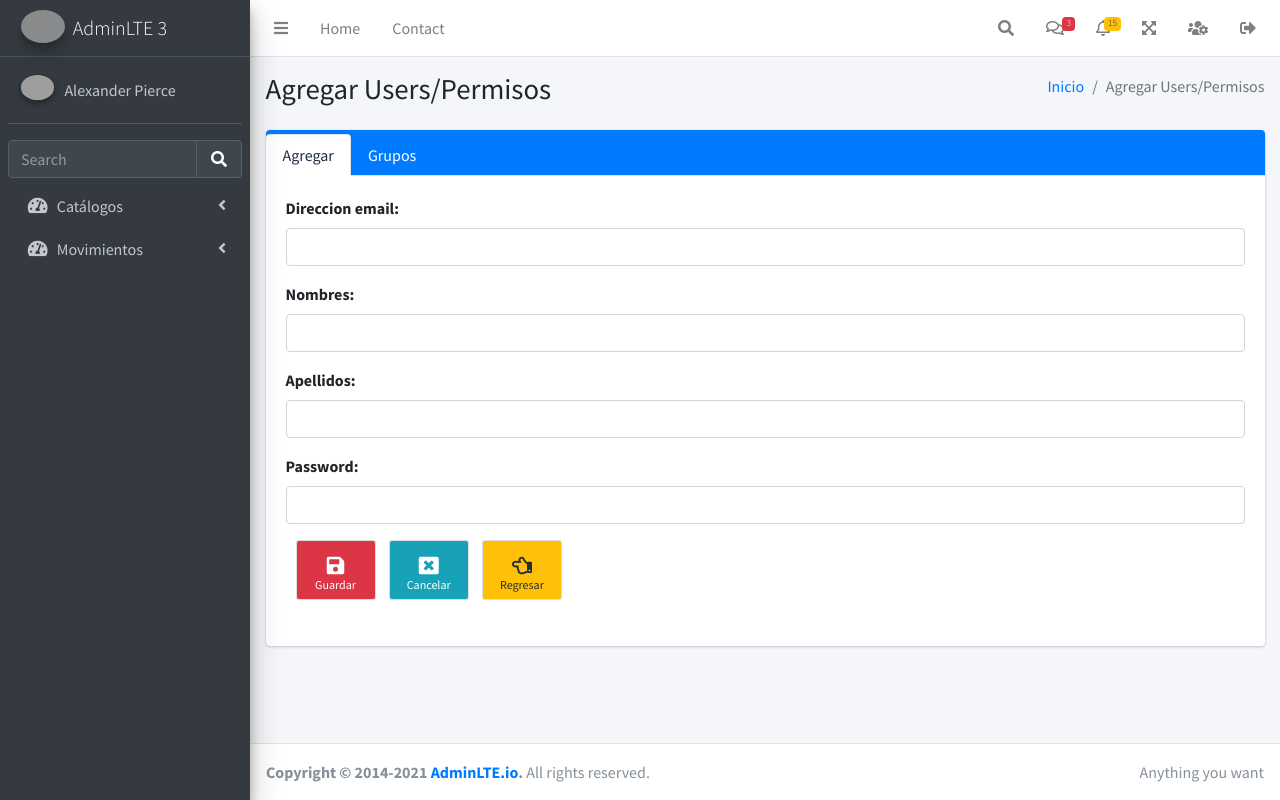
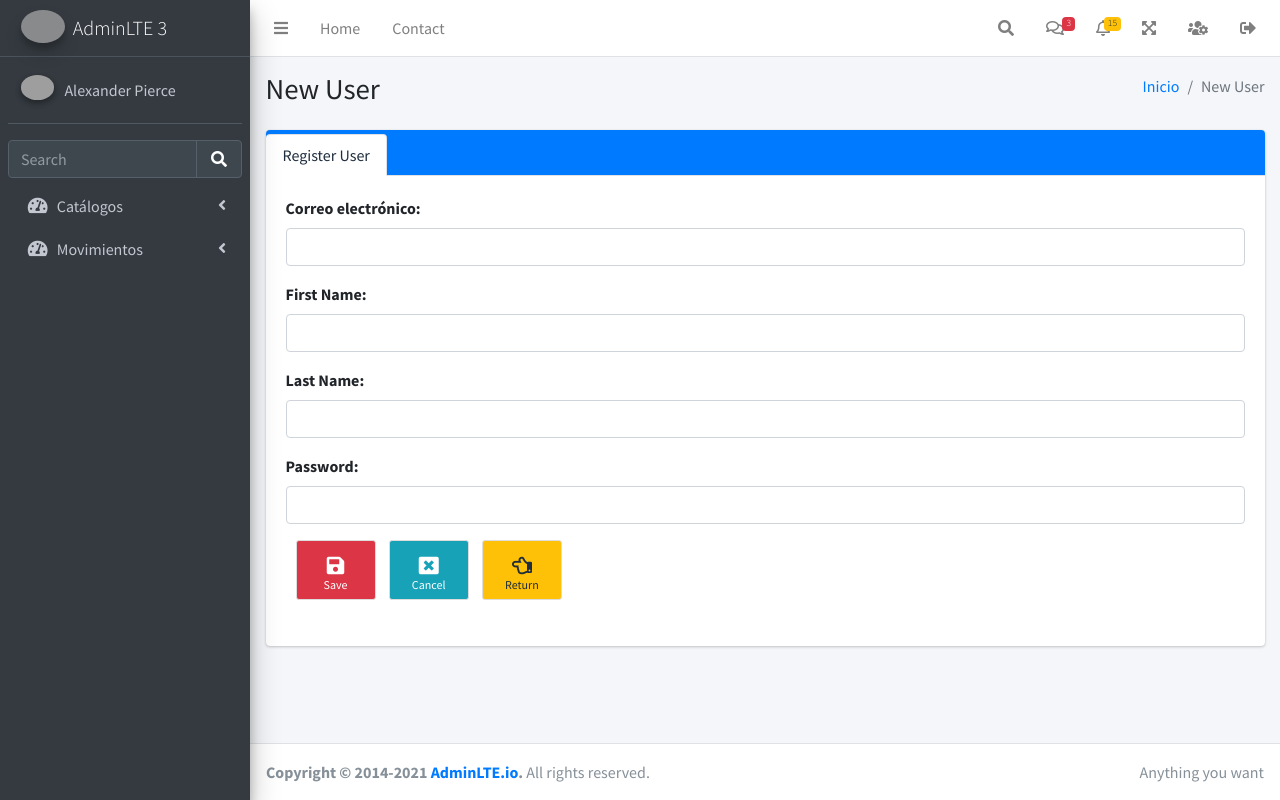
Before and after one commit to OscarReyesLeon/CSM-Torrent, a Django app: page /users/add in a window 1280 px wide. Run offline with Django 3.2, Linux system fonts and the light colour scheme; a user stored in the database is signed in; some libraries are stand-ins or nearby versions; grey boxes are pictures that could not be loaded.

Commit message:
create first readme

```diff
--- a/bases/models.py
+++ b/bases/models.py
@@ -8,9 +8,9 @@ from django.contrib.auth.models import AbstractBaseUser, PermissionsMixin
 from .managers import UserManager
 
 class User(AbstractBaseUser,PermissionsMixin):
-    email = models.EmailField(_('direccion email'), max_length=254, unique=True)
-    first_name = models.CharField(_('nombres'), max_length=30, blank=True)
-    last_name = models.CharField(_('apellidos'), max_length=30, blank=True)
+    email = models.EmailField(_('Email'), max_length=254, unique=True)
+    first_name = models.CharField(_('First Name'), max_length=30, blank=True)
+    last_name = models.CharField(_('Last Name'), max_length=30, blank=True)
     is_staff = models.BooleanField(_('es staff'), default=False,
         help_text=_('Indica si el user puede iniciar sesión en admin '))
     is_active = models.BooleanField(_('activo'), default=True,
--- a/bases/templates/bases/login.html
+++ b/bases/templates/bases/login.html
@@ -76,6 +76,8 @@
                 <div class="col-4">
                   <button type="submit" class="btn btn-primary btn-block">Login</button>
                 </div>
+                    <hr>
+                  <a href="{% url 'config:user_add' %}">Sign in now.</a>
                 <!-- /.col -->
               </div>
             </form>
--- a/bases/templates/bases/users_add.html
+++ b/bases/templates/bases/users_add.html
@@ -5,12 +5,12 @@
     <div class="container-fluid">
       <div class="row mb-2">
         <div class="col-sm-6">
-          <h1 class="m-0">Agregar Users/Permisos</h1>
+          <h1 class="m-0">New User</h1>
         </div><!-- /.col -->
         <div class="col-sm-6">
           <ol class="breadcrumb float-sm-right">
             <li class="breadcrumb-item"><a href="/">Inicio</a></li>
-            <li class="breadcrumb-item active">Agregar Users/Permisos</li>
+            <li class="breadcrumb-item active">New User</li>
           </ol>
         </div><!-- /.col -->
       </div><!-- /.row -->
@@ -26,11 +26,13 @@
           <ul class="nav nav-tabs" id="custom-tabs-one-tab" role="tablist">
             <li class="nav-item">
               <a class="nav-link active" id="custom-tabs-one-home-tab" data-toggle="pill" href="#custom-tabs-one-home" role="tab" aria-controls="custom-tabs-one-home" aria-selected="true">
-                {% if obj %}Editar{%else%}Agregar{%endif%}
+                {% if obj %}Editar{%else%}Register User{%endif%}
               </a>
             </li>
             <li class="nav-item">
+                <!--
               <a class="nav-link" id="custom-tabs-one-profile-tab" data-toggle="pill" href="#custom-tabs-one-profile" role="tab" aria-controls="custom-tabs-one-profile" aria-selected="false">Grupos</a>
+              -->
             </li>
           </ul>
         </div>
@@ -40,9 +42,9 @@
               <form method="POST" class="form-group">
                 {% csrf_token %}
                 {{ form.as_p }}
-                <button type="submit" class="btn bg-danger btn-app"><i class="fas fa-save"></i> Guardar </button>
-                <button type="reset" class="btn bg-info btn-app"><i class="fas fa-window-close"></i> Cancelar</button>
-                <a href="{% url 'config:users_list'%}" class="btn btn-app bg-warning"><i class="far fa-hand-point-left"></i> Regresar</a>
+                <button type="submit" class="btn bg-danger btn-app"><i class="fas fa-save"></i> Save </button>
+                <button type="reset" class="btn bg-info btn-app"><i class="fas fa-window-close"></i> Cancel</button>
+                <a href="{% url 'config:home'%}" class="btn btn-app bg-warning"><i class="far fa-hand-point-left"></i> Return</a>
             </form>
             </div>
             <div class="tab-pane fade" id="custom-tabs-one-profile" role="tabpanel" aria-labelledby="custom-tabs-one-profile-tab">
--- a/bases/views.py
+++ b/bases/views.py
@@ -14,6 +14,7 @@ from django.contrib import messages
 
 from .models import User
 from .forms import Userform
+from django.http import HttpResponse
 
 class Home(LoginRequiredMixin,TemplateView):
     template_name = 'bases/home.html'
@@ -27,8 +28,8 @@ class UserList(LoginRequiredMixin, PermissionRequiredMixin, ListView):
     permission_required = 'bases:view_user'
     context_object_name = 'obj'
 
-@login_required(login_url='config:login')
-@permission_required('bases.change_user', login_url='config:home')
+"""@login_required(login_url='config:login')
+@permission_required('bases.change_user', login_url='config:home')"""
 def user_admin(request,pk=None):
     template_name = "bases/users_add.html"
     context = {}
@@ -39,8 +40,11 @@ def user_admin(request,pk=None):
         if not pk:
             form = Userform(instance = None )
         else:
-            obj = User.objects.filter(id=pk).first()
-            form = Userform(instance = obj)
+            """obj = User.objects.filter(id=pk).first()
+            form = Userform(instance = obj)"""
+            messages.error(request,"prohibido")
+            return HttpResponse("function disabled")
+
         context["form"] = form
         context["obj"] = obj
 
@@ -61,7 +65,8 @@ def user_admin(request,pk=None):
         p = data.get("password")
 
         if pk:
-            obj = User.objects.filter(id=pk).first()
+            return HttpResponse("Grupo No Existe")
+            """obj = User.objects.filter(id=pk).first()
             if not obj:
                 print("Error User No Existe")
             else:
@@ -69,7 +74,7 @@ def user_admin(request,pk=None):
                 obj.first_name = fn
                 obj.last_name = ln
                 obj.password = make_password(p)
-                obj.save()
+                obj.save()"""
         else:
             obj = User.objects.create_user(
                 email = e,
@@ -77,8 +82,9 @@ def user_admin(request,pk=None):
                 first_name = fn,
                 last_name = ln
             )
-            print(obj.email,obj.password)
-        return redirect('config:users_list')
+            """print(obj.email,obj.password)"""
+            messages.success(request,"You can now use your account.")
+        return redirect('config:home')
 
     return render(request,template_name,context)
 
```
Also changed, not shown: README.md, bases/migrations/0002_alter_user_email.py (added), bases/migrations/0003_auto_20220629_1654.py (added).
